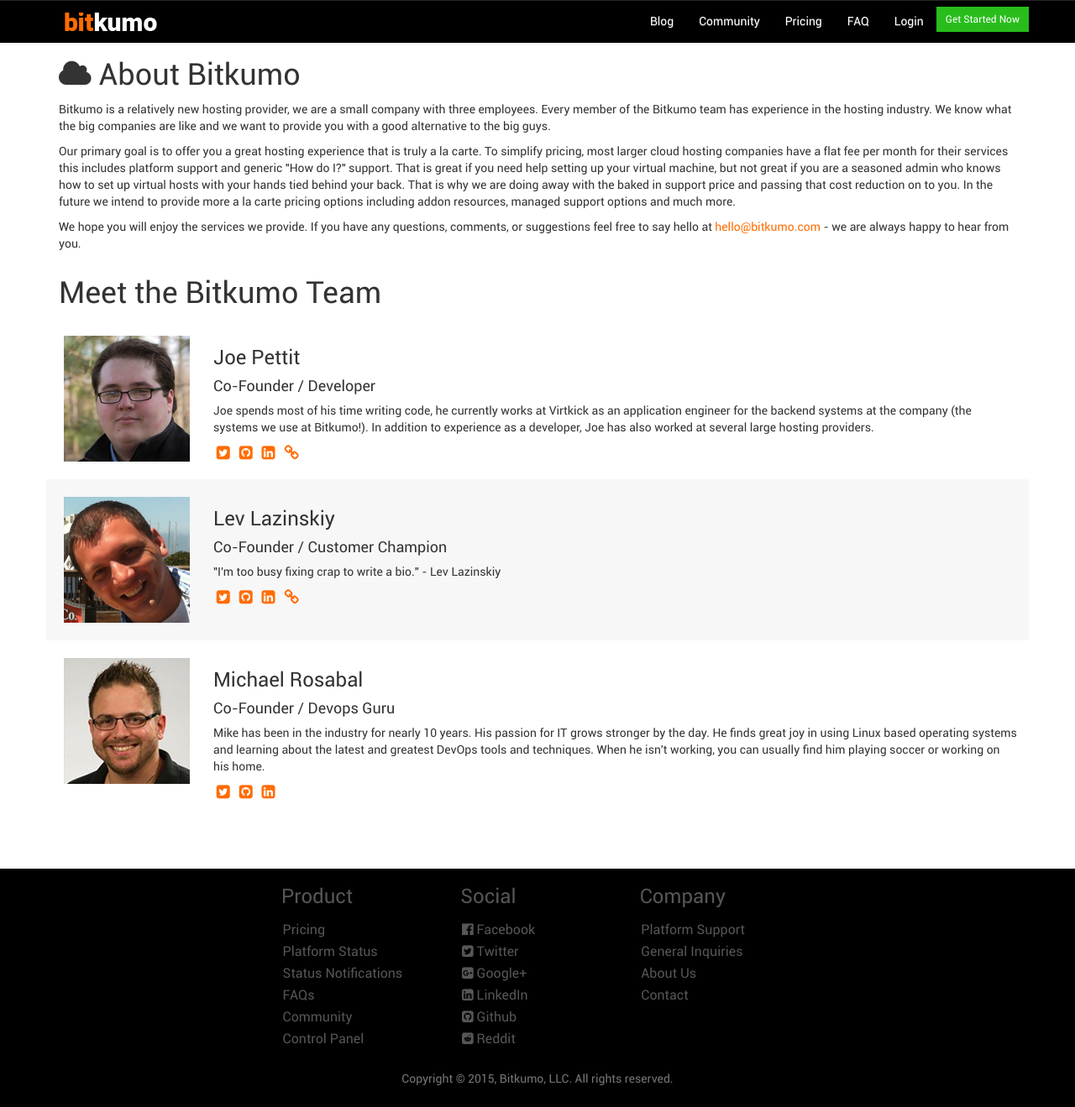
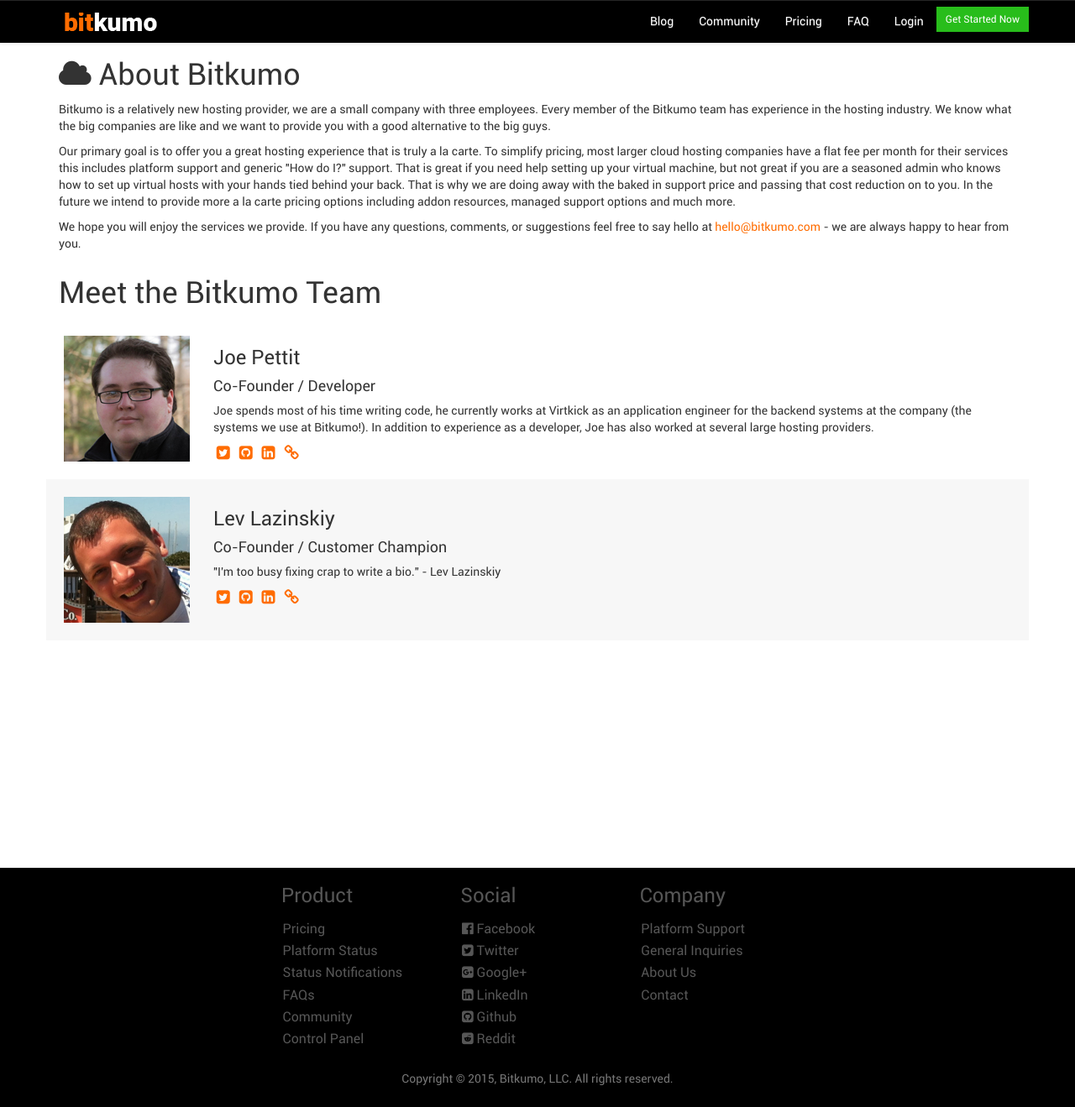
Before and after one commit to silverp1/bitkumo-website, a Jekyll site: the page built from about.html, in a window 1280 px wide and 1319 px high. Shown: the whole window at 84% size. Built offline with Jekyll 4.4.1, drawn with Linux system fonts in a browser that asks for light colours; nearby versions of some CDN libraries.

Commit message:
Update about.html

```diff
--- a/about.html
+++ b/about.html
@@ -40,16 +40,4 @@
         <a title="Personal Blog" class="hilight-link" href="https://levlaz.org"><i alt="Personal Blog" class="fa fa-link fa-lg social-icon"></i></a>
       </div>
     </div>
-    <div class="row row-normal">
-      <img src="/images/about-mike.png" class="about-image" alt="Michael Rosabal">
-      <h3>Michael Rosabal</h3>
-      <h4>Co-Founder / Devops Guru</h4>
-      <p>Mike has been in the industry for nearly 10 years.  His passion for IT grows stronger by the day.  He finds great joy in using Linux based operating systems and learning about the latest and greatest DevOps tools and techniques.  When he isn't working,
-      you can usually find him playing soccer or working on his home.</p>
-      <div class="social">
-        <a title="Twitter" class="hilight-link" href="https://twitter.com/MikeyYeahYeah"><i class="fa fa-twitter-square fa-lg social-icon"></i></a>
-        <a title="Github" class="hilight-link" href="https://github.com/MikeyYeahYeah"><i class="fa fa-github-square fa-lg social-icon"></i></a>
-        <a title="Linkedin" class="hilight-link" href="https://www.linkedin.com/in/michael-rosabal-08455116"><i class="fa fa-linkedin-square fa-lg social-icon"></i></a>
-      </div>
-    </div>
   </div>
```
